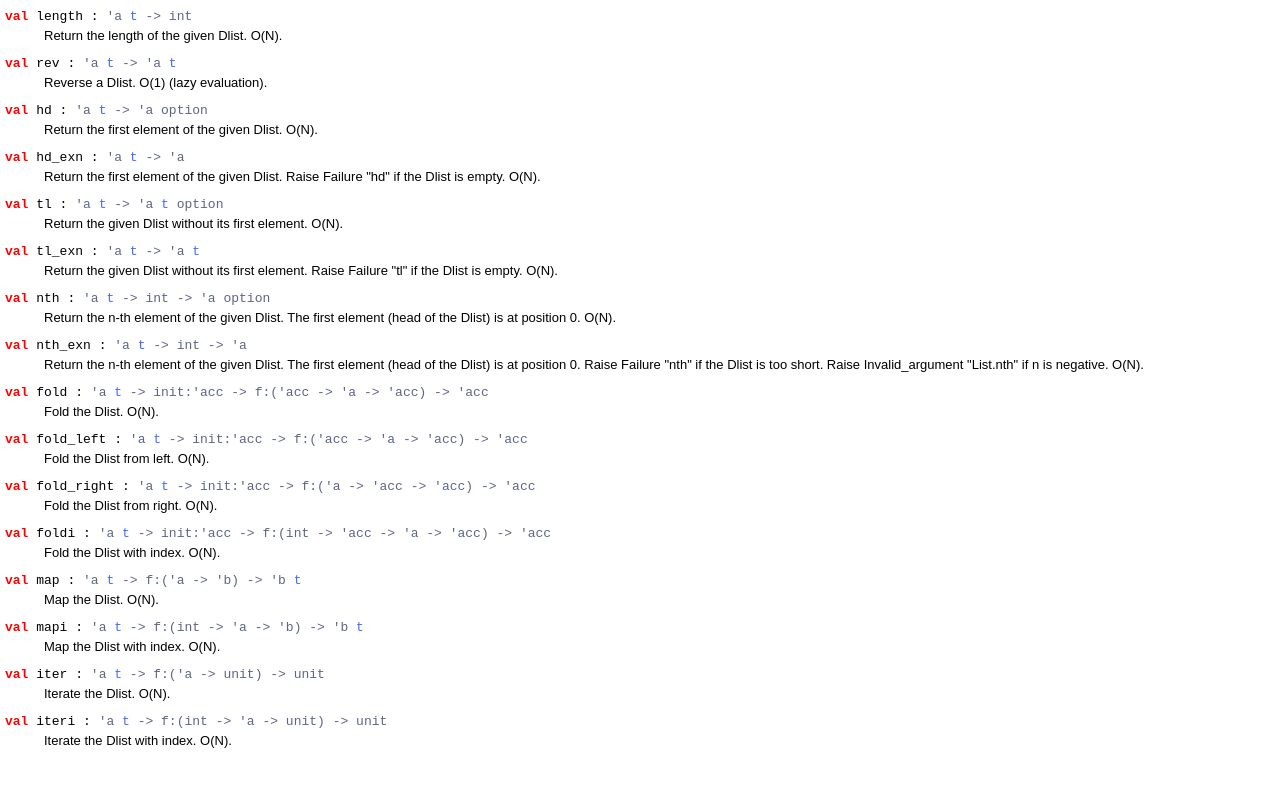
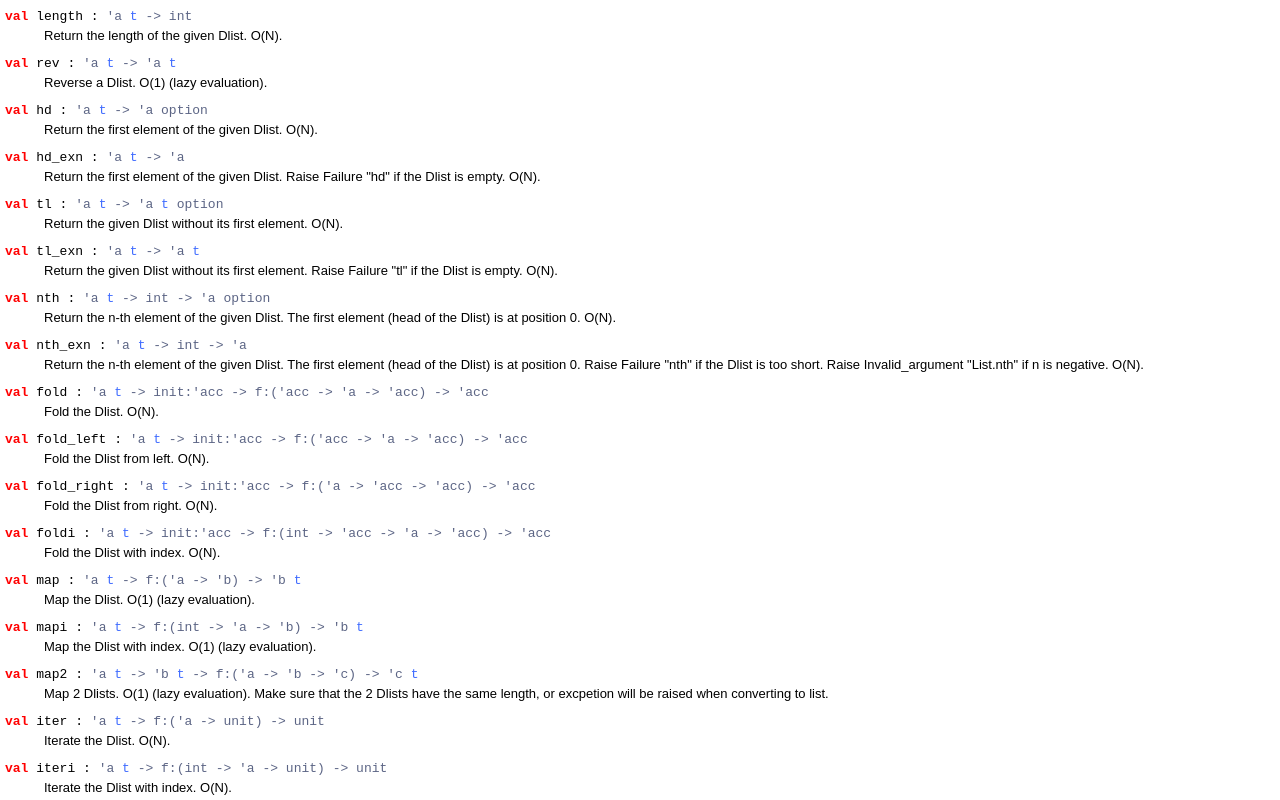
Before and after one commit to batsh-dev-team/Dlist, a plain HTML site: page Dlist.html in a window 1280 px wide. Shown: the part 499-1299 px from the top of the page. Before the commit the page ends 1252 px from the top, so only its background shows below. Drawn offline with Linux system fonts and the light colour scheme.

Commit message:
Update document.

```diff
--- a/Dlist.html
+++ b/Dlist.html
@@ -117,11 +117,17 @@ Fold the Dlist with index. O(N).<br>
 </div>
 
 <pre><span id="VALmap"><span class="keyword">val</span> map</span> : <code class="type">'a <a href="Dlist.html#TYPEt">t</a> -> f:('a -> 'b) -> 'b <a href="Dlist.html#TYPEt">t</a></code></pre><div class="info ">
-Map the Dlist. O(N).<br>
+Map the Dlist. O(1) (lazy evaluation).<br>
 </div>
 
 <pre><span id="VALmapi"><span class="keyword">val</span> mapi</span> : <code class="type">'a <a href="Dlist.html#TYPEt">t</a> -> f:(int -> 'a -> 'b) -> 'b <a href="Dlist.html#TYPEt">t</a></code></pre><div class="info ">
-Map the Dlist with index. O(N).<br>
+Map the Dlist with index. O(1) (lazy evaluation).<br>
+</div>
+
+<pre><span id="VALmap2"><span class="keyword">val</span> map2</span> : <code class="type">'a <a href="Dlist.html#TYPEt">t</a> -> 'b <a href="Dlist.html#TYPEt">t</a> -> f:('a -> 'b -> 'c) -> 'c <a href="Dlist.html#TYPEt">t</a></code></pre><div class="info ">
+Map 2 Dlists. O(1) (lazy evaluation).
+	Make sure that the 2 Dlists have the same length,
+	or excpetion will be raised when converting to list.<br>
 </div>
 
 <pre><span id="VALiter"><span class="keyword">val</span> iter</span> : <code class="type">'a <a href="Dlist.html#TYPEt">t</a> -> f:('a -> unit) -> unit</code></pre><div class="info ">
```
Also changed, not shown: index_values.html (+5 -0 lines), type_Dlist.html (+1 -0 lines).
